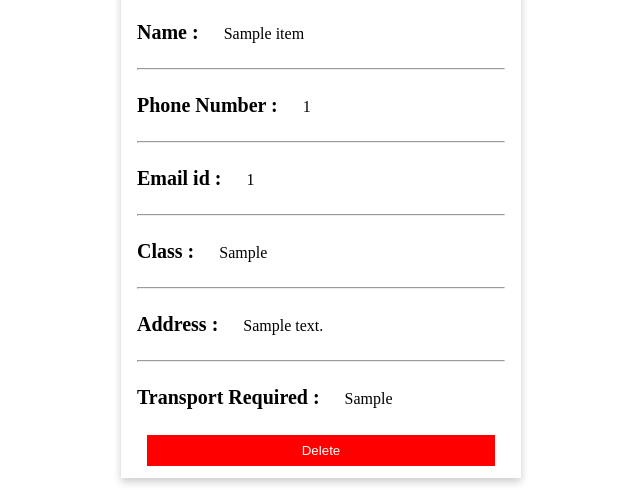
After one commit to shivam2419/school, a Django app: template templates/admin/enquiry_info.html in a window 1280 px wide. The commit adds this page. Shown: the part 376-880 px from the top of the page, without its empty margins (319-959 px from the left). Run offline with Django 4.2, Linux system fonts and the light colour scheme; the template is opened without the code that fills it: most values are stand-ins (such as "Sample title", 1, 10 or a date in 2020).

Commit message:
Add files via upload

```diff
--- /dev/null
+++ b/templates/admin/enquiry_info.html
@@ -0,0 +1,110 @@
+<!DOCTYPE html>
+<html>
+
+<head>
+    <meta name="viewport" content="width=device-width, initial-scale=1">
+    <style>
+        .info-container {
+            margin: 2%;
+        }
+
+        .card {
+            box-shadow: 0 4px 8px 0 rgba(0, 0, 0, 0.2);
+            transition: 0.3s;
+            margin: auto;
+            width: 400px;
+        }
+
+        .card:hover {
+            box-shadow: 0 8px 16px 0 rgba(0, 0, 0, 0.2);
+        }
+
+        .card img {
+            height: 350px;
+            width: 100%;
+        }
+
+        .data {
+            padding: 2px 16px;
+        }
+
+        .data span {
+            display: flex;
+            text-align: right;
+        }
+
+        .data span b {
+            font-size: 20px;
+            margin-right: 20px;
+        }
+        .data span form{
+            width: 100%;
+        }
+        .data span button {
+            background-color: red;
+            border: none;
+            color: white;
+            width: 95%;
+            padding: 8px;
+            margin: 10px;
+            transition: 0.15s ease-in-out;
+        }
+
+        .data span button a {
+            text-decoration: none;
+            color: white;
+        }
+
+        .data span button:hover {
+            scale: 1.1;
+        }
+    </style>
+</head>
+
+<body>
+    <div class="info-container">
+        <div class="card">
+            {% if item.gender == 'M' %}
+            <img src="https://www.w3schools.com/howto/img_avatar.png" alt="Avatar">
+            {% else %}
+            <img src="https://www.w3schools.com/howto/img_avatar2.png" alt="Avatar">
+            {% endif %}
+            <div class="data">
+
+                <form action="" method="POST">
+                <span>
+                    <p><b>Name : </b>{{item.student_name}}</p>
+                </span>
+                <hr>
+                <span>
+                    <p><b>Phone Number : </b>{{item.phone_number}}</p>
+                </span>
+                <hr>
+                <span>
+                    <p><b>Email id : </b>{{item.email_id}}</p>
+                </span>
+                <hr>
+                <span>
+                    <p> <b>Class : </b> {{item.class_for}}</p>
+                </span>
+                <hr>
+                <span>
+                    <p> <b>Address : </b> {{item.address}}</p>
+                </span>
+                <hr>
+                <span>
+                    <p> <b>Transport Required : </b> {{item.trans_req}}</p>
+                </span>
+                <span>
+                        {% csrf_token %}
+                        <button type="submit"><a href="{% url 'Enquiry' item.id %}">Delete</a></button>
+                </span>
+
+            </form>
+            </div>
+        </div>
+    </div>
+
+</body>
+
+</html>
```
Also changed, not shown: templates/admin/activities.html (added, +63 -0 lines), templates/admin/dashboard.html (added, +77 -0 lines), templates/admin/eventsdata.html (added, +42 -0 lines), templates/admission2.html (+11 -11 lines), templates/index.html (+4 -5 lines).
